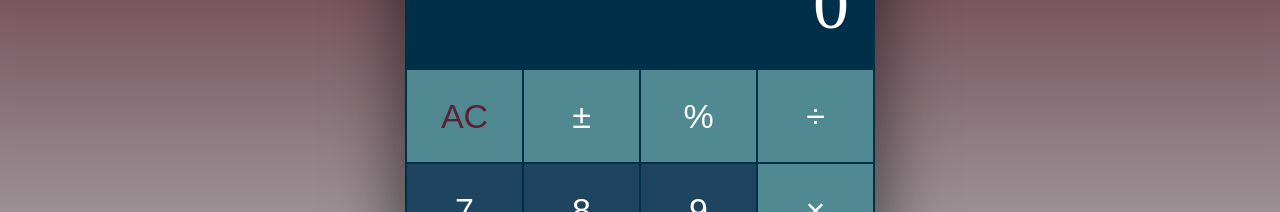
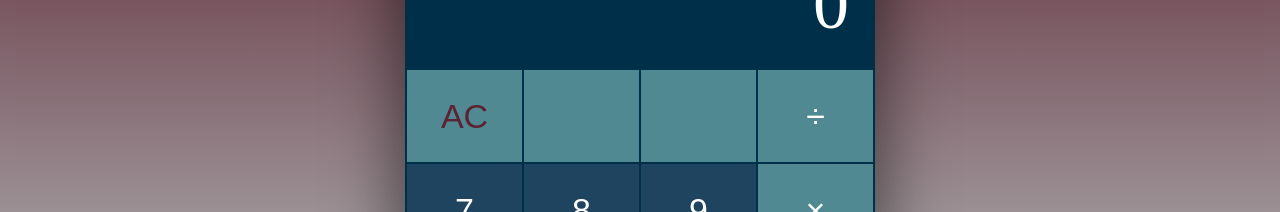
Before and after one commit to AbtaheeAli/calculator, a React (Create React App) app: page / in a window 1280 px wide. Shown: the part 191-403 px from the top of the page. Built offline with nearby package versions, Linux system fonts and the light colour scheme.

Commit message:
removed two buttons

```diff
--- a/src/App.jsx
+++ b/src/App.jsx
@@ -73,11 +73,11 @@ function App() {
               : firstNumber}
           </div>
           <div className="buttons">
-            <button className="button c " onClick={() => clearAll()} value="">
+            <button className="button c" onClick={() => clearAll()} value="">
               AC
             </button>
-            <button className="button fn">&#177;</button>
-            <button className="button fn">&#37;</button>
+            <button className="button fn"></button>
+            <button className="button fn"></button>
             <button className="button op" onClick={() => setOperationType('/')}>
               &#247;
             </button>
```
